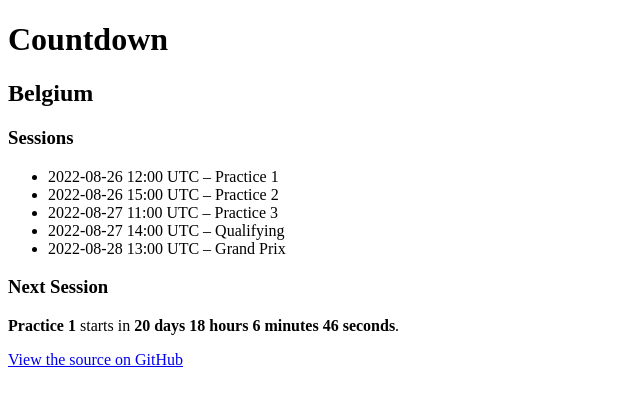
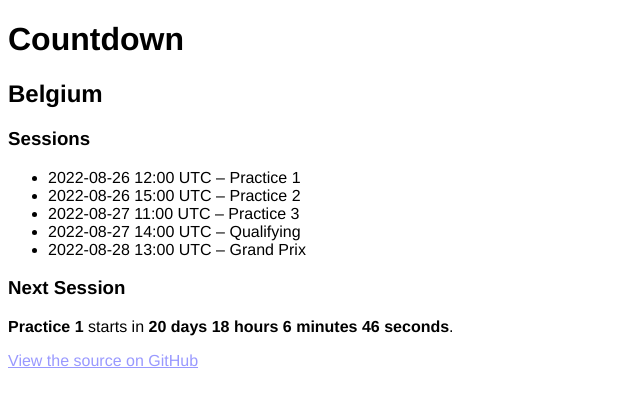
Before and after one commit to jmp/f1cd, a React (Create React App) app: page / in a window 1280 px wide. Shown: the top 406 px of the page, without its empty margins (0-640 px from the left). Built offline with nearby package versions, Linux system fonts and the light colour scheme.

Commit message:
Add basic CSS

```diff
--- /dev/null
+++ b/src/App.css
@@ -0,0 +1,15 @@
+a:link {
+    color: #99f;
+}
+
+a:active {
+    color: #f88;
+}
+
+a:visited {
+    color: #b9c;
+}
+
+body {
+    font: 12pt 'Helvetica Neue', 'Arial', sans-serif;
+}
--- a/src/App.tsx
+++ b/src/App.tsx
@@ -3,6 +3,7 @@ import {FindNextSession} from './use-cases/find-next-session';
 import {GetRemainingTime} from './use-cases/get-remaining-time';
 import {FindNextRound} from './use-cases/find-next-round';
 import {Round} from './models/round';
+import './App.css';
 
 type AppProps = {
     rounds: Round[],
```
